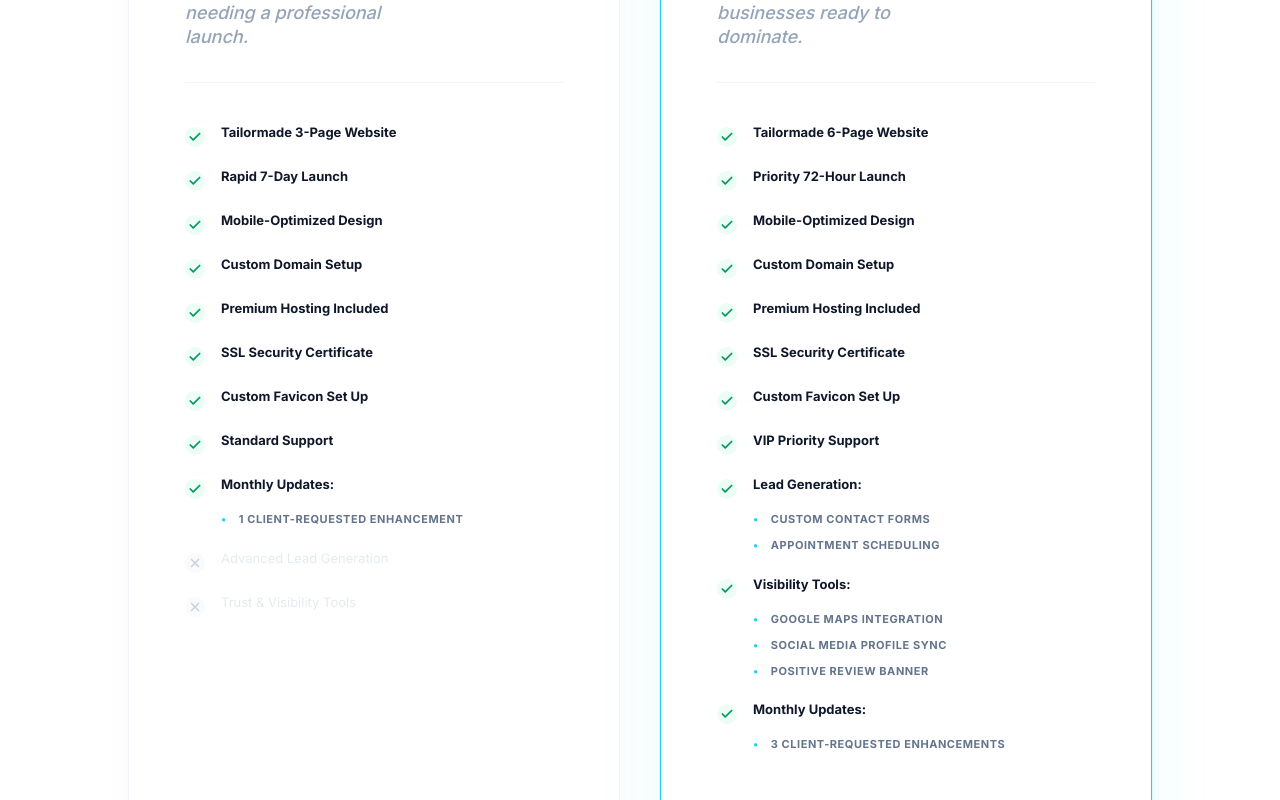
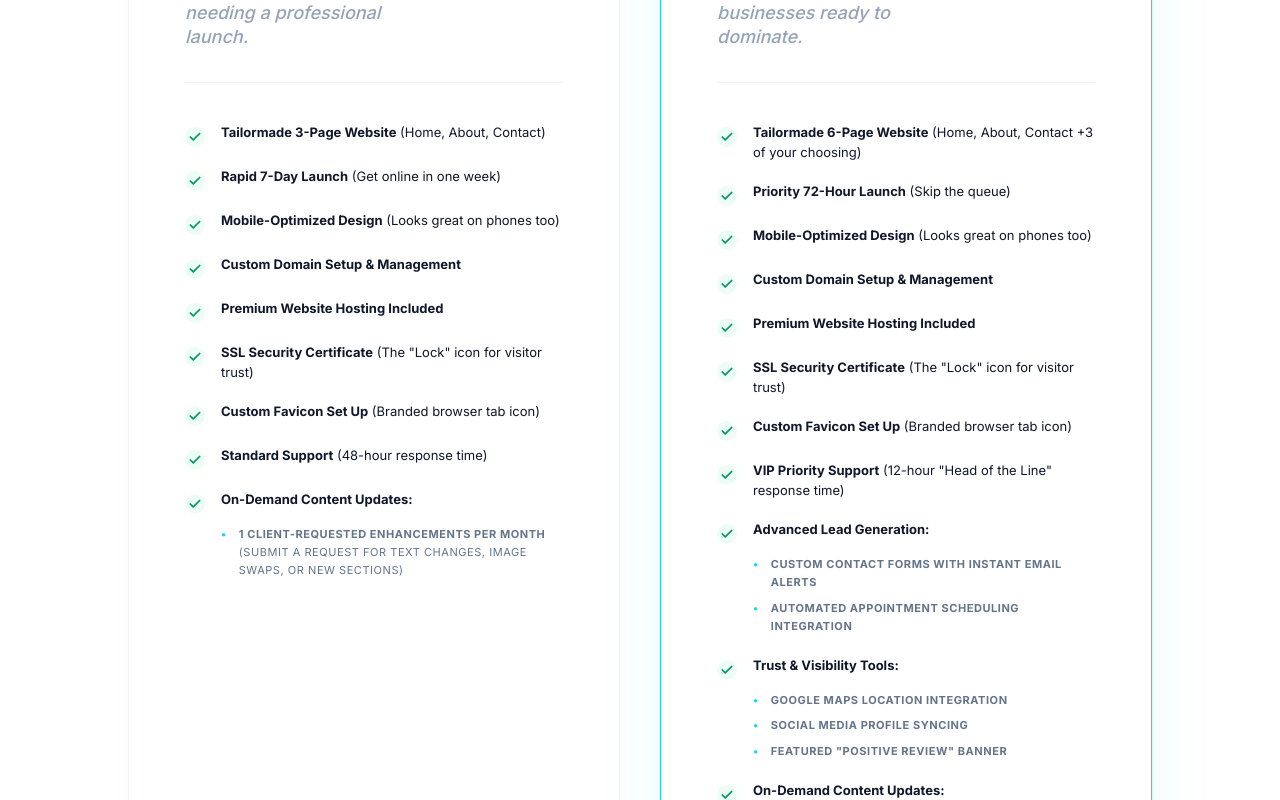
Before and after one commit to WebCore-host/webcore-site, a React (Vite) app: page / in a window 1280 px wide. Shown: the part 4720-5520 px from the top of the page. Built offline with nearby package versions, Linux system fonts and the light colour scheme.

Commit message:
Update Pricing.tsx

```diff
--- a/components/Pricing.tsx
+++ b/components/Pricing.tsx
@@ -1,4 +1,3 @@
-
 import React, { useState, useEffect } from 'react';
 import { Check, X, Shield, Zap, ShieldCheck, ArrowRight } from 'lucide-react';
 
@@ -39,23 +38,21 @@ const Pricing: React.FC<{ onPlanSelect?: (planId: string) => void }> = ({ onPlan
       cta: "Choose Essential",
       icon: <Shield className="w-6 h-6 text-slate-400" />,
       features: [
-        { included: true, label: <span><strong>Tailormade 3-Page Website</strong></span> },
-        { included: true, label: <span><strong>Rapid 7-Day Launch</strong></span> },
-        { included: true, label: <span><strong>Mobile-Optimized Design</strong></span> },
-        { included: true, label: <span><strong>Custom Domain Setup</strong></span> },
-        { included: true, label: <span><strong>Premium Hosting Included</strong></span> },
-        { included: true, label: <span><strong>SSL Security Certificate</strong></span> },
-        { included: true, label: <span><strong>Custom Favicon Set Up</strong></span> },
-        { included: true, label: <span><strong>Standard Support</strong></span> },
+        { included: true, label: <span><strong>Tailormade 3-Page Website</strong> (Home, About, Contact)</span> },
+        { included: true, label: <span><strong>Rapid 7-Day Launch</strong> (Get online in one week)</span> },
+        { included: true, label: <span><strong>Mobile-Optimized Design</strong> (Looks great on phones too)</span> },
+        { included: true, label: <span><strong>Custom Domain Setup & Management</strong></span> },
+        { included: true, label: <span><strong>Premium Website Hosting Included</strong></span> },
+        { included: true, label: <span><strong>SSL Security Certificate</strong> (The "Lock" icon for visitor trust)</span> },
+        { included: true, label: <span><strong>Custom Favicon Set Up</strong> (Branded browser tab icon)</span> },
+        { included: true, label: <span><strong>Standard Support</strong> (48-hour response time)</span> },
         {
           included: true,
-          label: <strong>Monthly Updates:</strong>,
+          label: <strong>On-Demand Content Updates:</strong>,
           subItems: [
-            <span>1 Client-Requested Enhancement</span>
+            <span><strong>1 Client-Requested Enhancements per month</strong> (Submit a request for text changes, image swaps, or new sections)</span>
           ]
-        },
-        { included: false, label: <span className="opacity-50">Advanced Lead Generation</span> },
-        { included: false, label: <span className="opacity-50">Trust & Visibility Tools</span> }
+        }
       ]
     },
     {
@@ -68,36 +65,36 @@ const Pricing: React.FC<{ onPlanSelect?: (planId: string) => void }> = ({ onPlan
       cta: "Scale My Business",
       icon: <Zap className="w-6 h-6 text-cyan-500" />,
       features: [
-        { included: true, label: <span><strong>Tailormade 6-Page Website</strong></span> },
-        { included: true, label: <span><strong>Priority 72-Hour Launch</strong></span> },
-        { included: true, label: <span><strong>Mobile-Optimized Design</strong></span> },
-        { included: true, label: <span><strong>Custom Domain Setup</strong></span> },
-        { included: true, label: <span><strong>Premium Hosting Included</strong></span> },
-        { included: true, label: <span><strong>SSL Security Certificate</strong></span> },
-        { included: true, label: <span><strong>Custom Favicon Set Up</strong></span> },
-        { included: true, label: <span><strong>VIP Priority Support</strong></span> },
+        { included: true, label: <span><strong>Tailormade 6-Page Website</strong> (Home, About, Contact +3 of your choosing)</span> },
+        { included: true, label: <span><strong>Priority 72-Hour Launch</strong> (Skip the queue)</span> },
+        { included: true, label: <span><strong>Mobile-Optimized Design</strong> (Looks great on phones too)</span> },
+        { included: true, label: <span><strong>Custom Domain Setup & Management</strong></span> },
+        { included: true, label: <span><strong>Premium Website Hosting Included</strong></span> },
+        { included: true, label: <span><strong>SSL Security Certificate</strong> (The "Lock" icon for visitor trust)</span> },
+        { included: true, label: <span><strong>Custom Favicon Set Up</strong> (Branded browser tab icon)</span> },
+        { included: true, label: <span><strong>VIP Priority Support</strong> (12-hour "Head of the Line" response time)</span> },
         {
           included: true,
-          label: <strong>Lead Generation:</strong>,
+          label: <strong>Advanced Lead Generation:</strong>,
           subItems: [
-            "Custom Contact Forms",
-            "Appointment Scheduling"
+            <strong>Custom Contact Forms with Instant Email Alerts</strong>,
+            <strong>Automated Appointment Scheduling Integration</strong>
           ]
         },
         {
           included: true,
-          label: <strong>Visibility Tools:</strong>,
+          label: <strong>Trust & Visibility Tools:</strong>,
           subItems: [
-            "Google Maps Integration",
-            "Social Media Profile Sync",
-            "Positive Review Banner"
+            <strong>Google Maps Location Integration</strong>,
+            <strong>Social Media Profile Syncing</strong>,
+            <strong>Featured "Positive Review" Banner</strong>
           ]
         },
         {
           included: true,
-          label: <strong>Monthly Updates:</strong>,
+          label: <strong>On-Demand Content Updates:</strong>,
           subItems: [
-            <span>3 Client-Requested Enhancements</span>
+            <span><strong>3 Client-Requested Enhancements per month</strong> (Submit a request for text changes, image swaps, or new sections)</span>
           ]
         }
       ]
@@ -189,7 +186,7 @@ const Pricing: React.FC<{ onPlanSelect?: (planId: string) => void }> = ({ onPlan
                           <X className="w-3.5 h-3.5 text-slate-300 stroke-[3]" />
                         )}
                       </div>
-                      <div className={`${feature.included ? 'text-slate-900 font-bold' : 'text-slate-300'}`}>
+                      <div className={`${feature.included ? 'text-slate-900' : 'text-slate-300'}`}>
                         {feature.label}
                       </div>
                     </div>
@@ -197,7 +194,7 @@ const Pricing: React.FC<{ onPlanSelect?: (planId: string) => void }> = ({ onPlan
                     {feature.included && feature.subItems && (
                       <ul className="ml-9 space-y-2 mt-1">
                         {feature.subItems.map((sub, sIdx) => (
-                          <li key={sIdx} className="flex items-start gap-3 text-[11px] text-slate-500 font-black uppercase tracking-wider">
+                          <li key={sIdx} className="flex items-start gap-3 text-[11px] text-slate-500 uppercase tracking-wider">
                             <span className="text-cyan-400 font-black">•</span>
                             <span className="leading-relaxed">{sub}</span>
                           </li>
```
